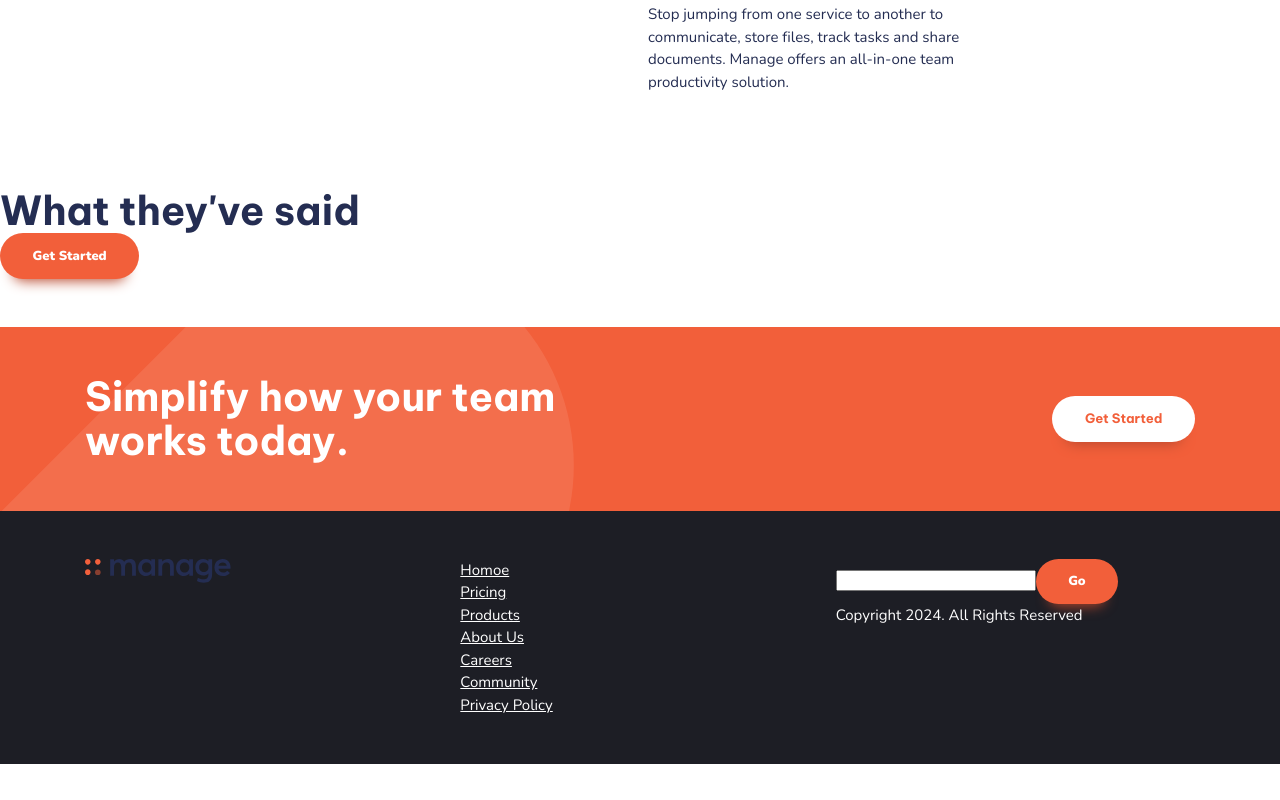
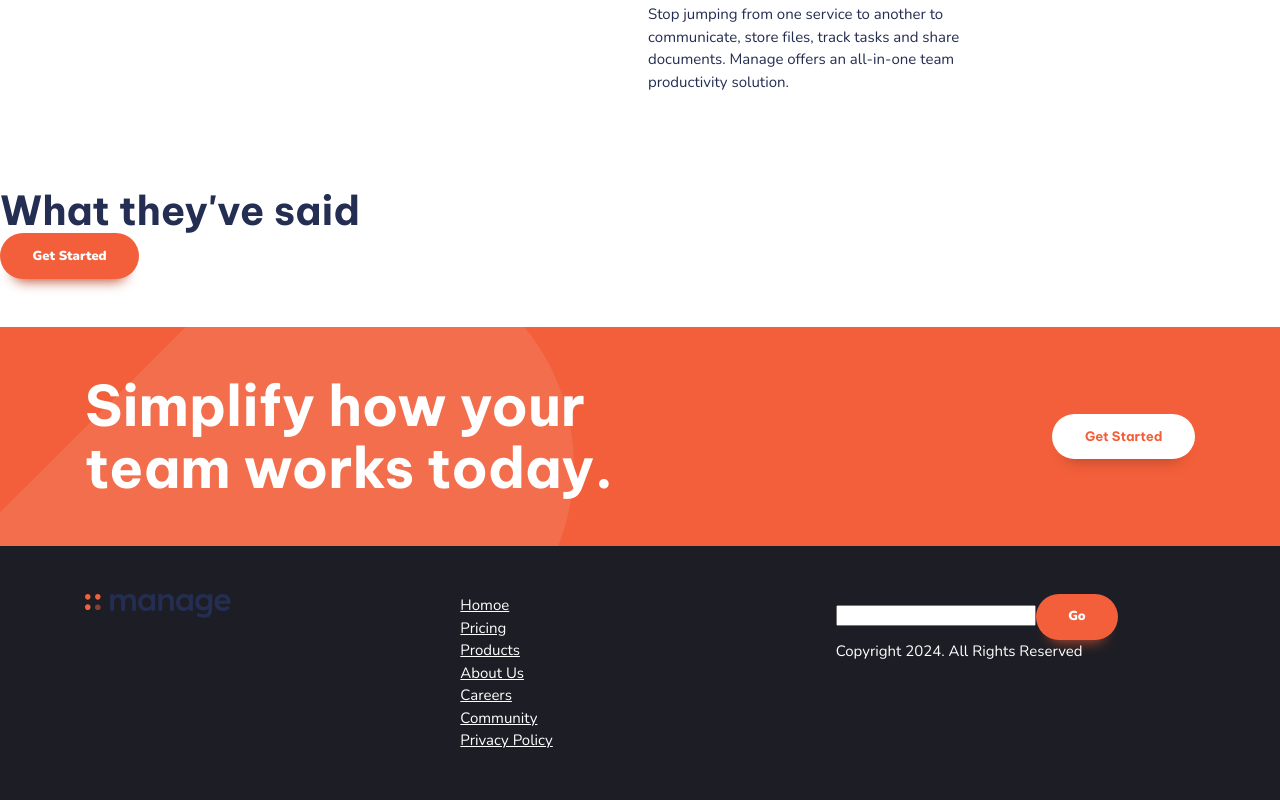
Before and after one commit to pravinkori/fem-manage-landing-page, a React (Vite) app: page / in a window 1280 px wide. Shown: the part 1081-1881 px from the top of the page. Before the commit the page ends 1845 px from the top, so only its background shows below. Built offline with nearby package versions, Linux system fonts and the light colour scheme.

Commit message:
style: update text alignment and justify-self properties for better layout consistency

```diff
--- a/src/components/CTA/CTA.module.css
+++ b/src/components/CTA/CTA.module.css
@@ -1,6 +1,13 @@
 .cta {
   position: relative;
   isolation: isolate;
+  text-align: center;
+}
+
+@media (min-width: 50rem) {
+  .cta {
+    text-align: left;
+  }
 }
 
 .cta::before {
@@ -15,10 +22,16 @@
   opacity: 0.1;
 }
 
+.vertical-align-center {
+  align-items: center;
+}
+
 .justify-self-end {
   justify-self: end;
 }
 
-.vertical-align-center {
-  align-items: center;
+@media (min-width: 50rem) {
+  .justify-self-end-md {
+    justify-self: end;
+  }
 }
--- a/src/components/CTA/CTA.tsx
+++ b/src/components/CTA/CTA.tsx
@@ -10,11 +10,11 @@ function CTA() {
       <div className={`container`}>
         <div className={`even-columns ${styles["vertical-align-center"]}`}>
           <div>
-            <p className={`fs-secondary-heading fw-bold`}>
+            <p className={`fs-primary-heading fw-bold`}>
               Simplify how your team works today.
             </p>
           </div>
-          <div className={`${styles["justify-self-end"]}`}>
+          <div className={`${styles["justify-self-end-md"]}`}>
             <Button type="inverted">Get Started</Button>
           </div>
         </div>
```
